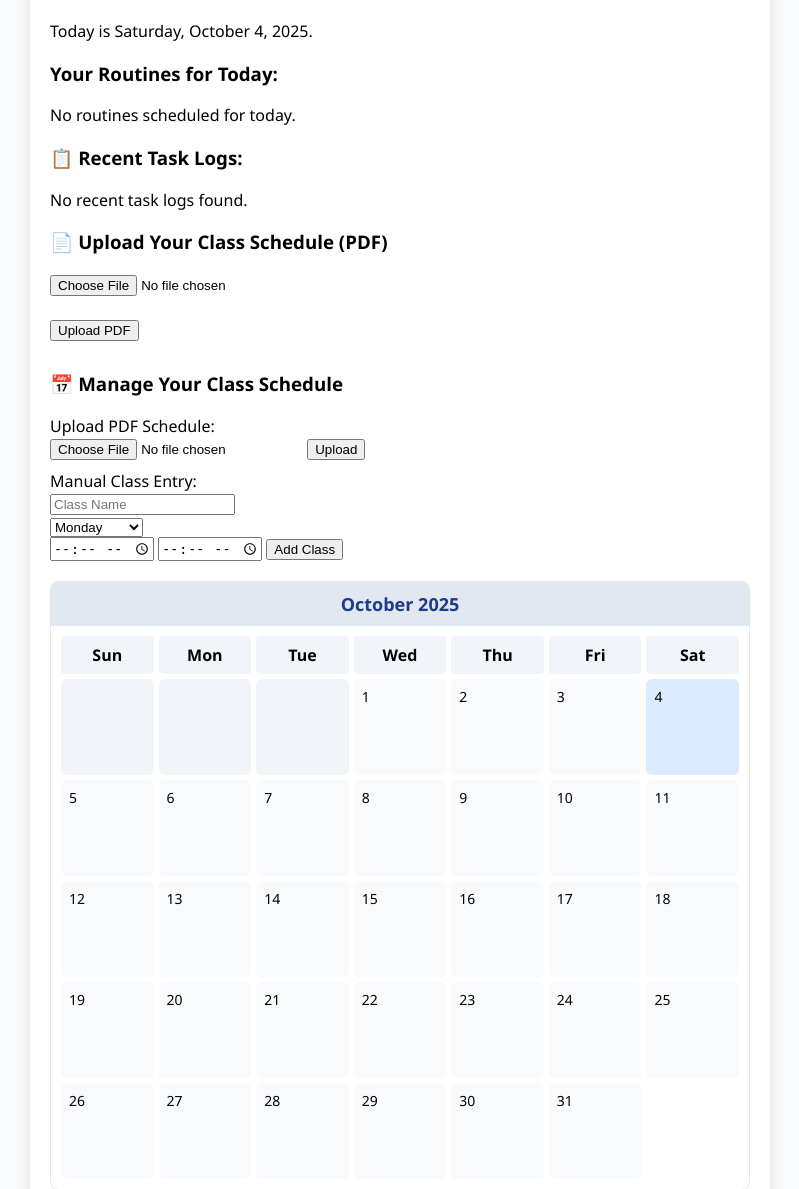
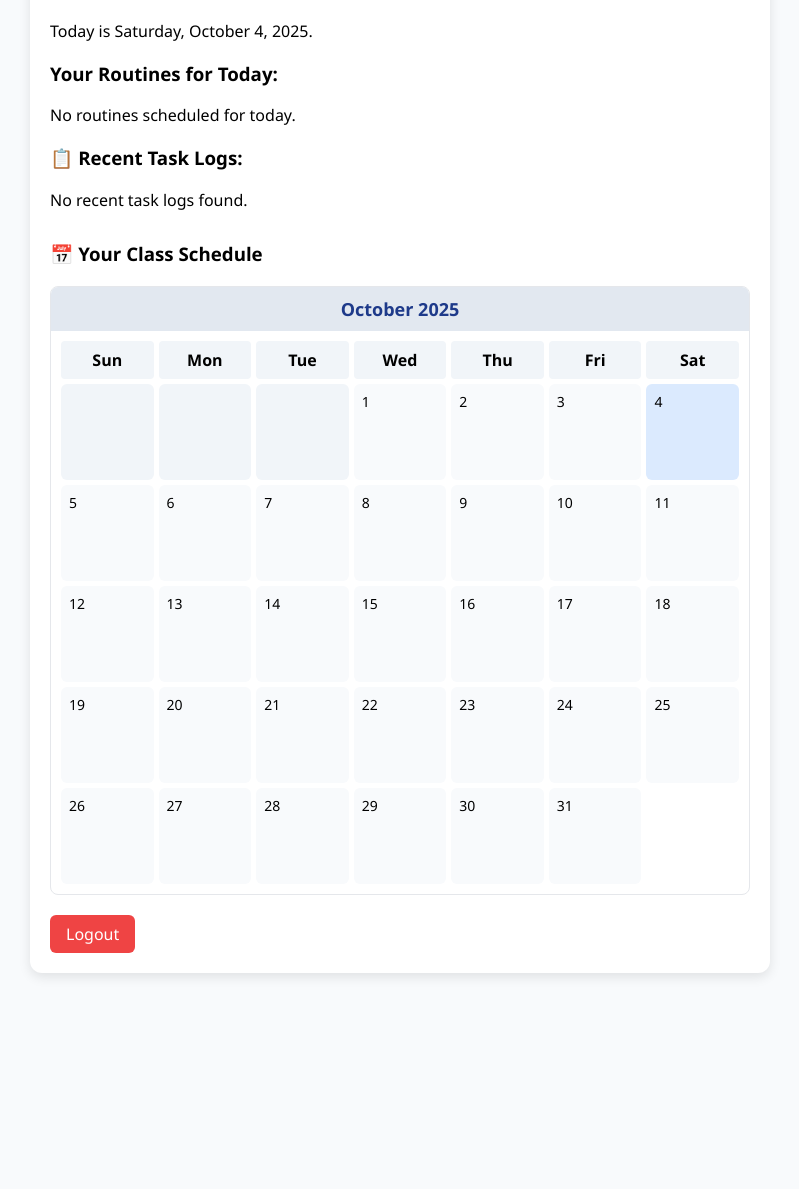
Before and after one commit to JBolasco98/solitask, a PHP site: page /dashboard.php in a window 1280 px wide. Shown: the part 93-1282 px from the top of the page, without its empty margins (240-1039 px from the left). After the commit the page ends 1070 px from the top, so only its background shows below. Run offline with PHP 8.4, Linux system fonts and the light colour scheme; the visitor is signed in with stand-in values (Sample User, id 1); data that the repository does not hold is empty.

Commit message:
Remove manual and upload schedule features; redirect to dashboard to avoid 404s.

```diff
--- a/composer.json
+++ b/composer.json
@@ -1,5 +1,4 @@
 {
     "require": {
-        "smalot/pdfparser": "^2.12"
     }
 }
--- a/dashboard.php
+++ b/dashboard.php
@@ -123,35 +123,8 @@ $log_result = $conn->query($log_sql);
     }
     ?>
 
-    <h3>📄 Upload Your Class Schedule (PDF)</h3>
-<form method="POST" enctype="multipart/form-data" action="upload_schedule.php">
-  <input type="file" name="schedule_pdf" accept=".pdf" required><br><br>
-  <button type="submit">Upload PDF</button>
-</form>
-
-
 <div class="calendar-box">
-  <h3>📅 Manage Your Class Schedule</h3>
-
-  <!-- PDF Upload -->
-  <form method="POST" enctype="multipart/form-data" action="upload_schedule.php" style="margin-bottom:10px;">
-    <label>Upload PDF Schedule:</label><br>
-    <input type="file" name="schedule_pdf" accept=".pdf" required>
-    <button type="submit">Upload</button>
-  </form>
-
-  <!-- Manual Input -->
-  <form method="POST" action="manual_schedule.php">
-    <label>Manual Class Entry:</label><br>
-    <input type="text" name="class_name" placeholder="Class Name" required><br>
-    <select name="day_of_week">
-      <option>Monday</option><option>Tuesday</option><option>Wednesday</option>
-      <option>Thursday</option><option>Friday</option><option>Saturday</option><option>Sunday</option>
-    </select><br>
-    <input type="time" name="start_time" required>
-    <input type="time" name="end_time" required>
-    <button type="submit">Add Class</button>
-  </form>
+  <h3>📅 Your Class Schedule</h3>
 
   <!-- Calendar Output -->
   <?php echo $calendar; ?>
```
Also changed, not shown: manual_schedule.php (+4 -18 lines), upload_schedule.php (+4 -64 lines).
